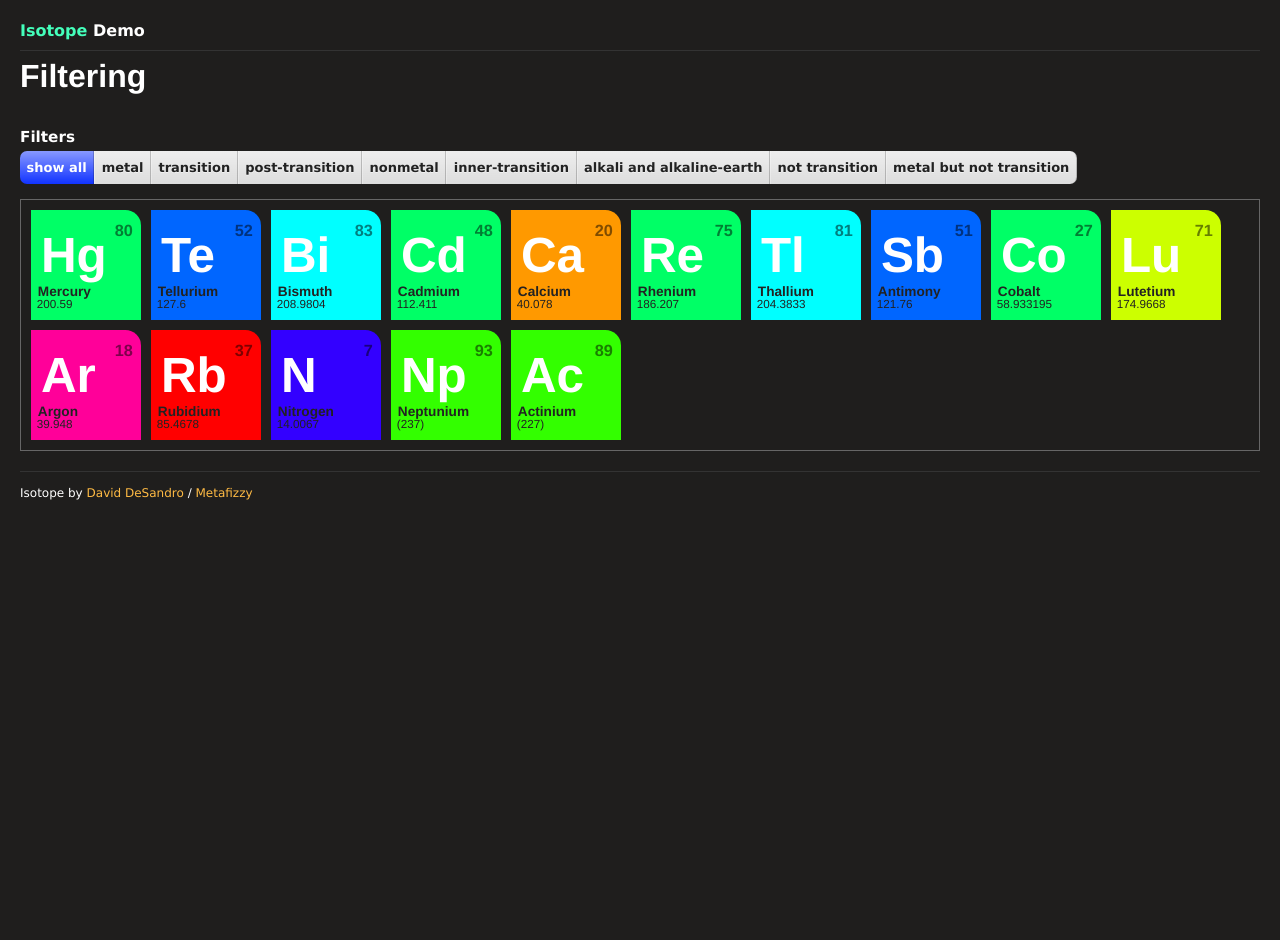
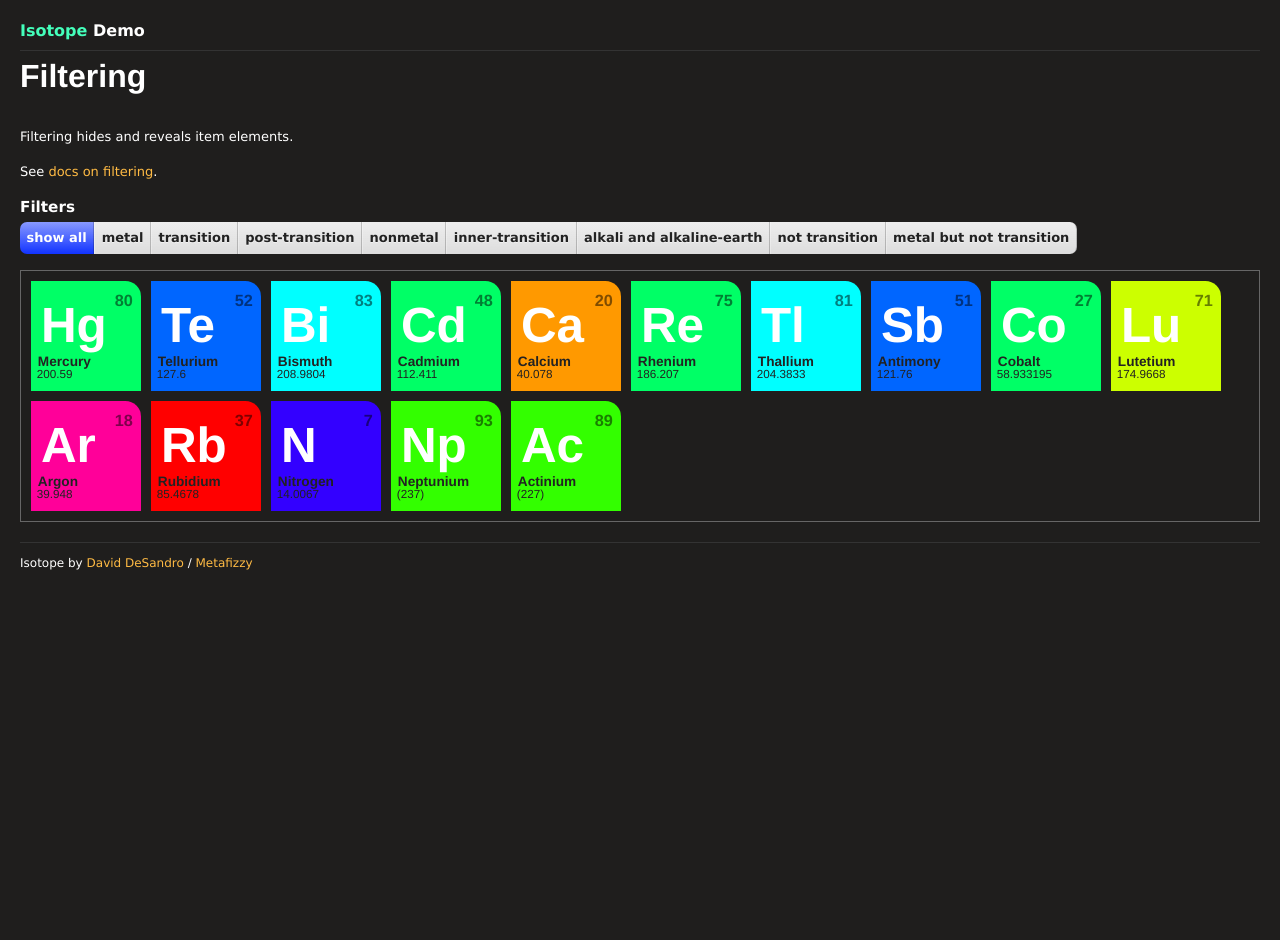
Before and after one commit to metafizzy/isotope, a Jekyll site: the page built from _posts/demos/2010-12-30-filtering.html, in a window 1280 px wide. Built offline with Jekyll 4.4.1, drawn with Linux system fonts in a browser that asks for light colours.

Commit message:
docs : copy edits to demos; more copy for window.load

```diff
--- a/_posts/demos/2010-12-29-layout-modes.html
+++ b/_posts/demos/2010-12-29-layout-modes.html
@@ -7,7 +7,7 @@ related: layouts
 
   <section id="copy">
     <p>Isotope has a versatile layout engine that can accommodate multiple layout modes. Vertical layouts react to changes in browser width. Horizontal layouts react to browser height.</p>
-    <p>See docs on <a href="../docs/layout-modes.html">layout modes</a>.</p>
+    <p>See <a href="../docs/layout-modes.html">docs on layout modes</a>.</p>
   </section>
 
   <section id="options" class="clearfix">
--- a/_posts/demos/2010-12-30-filtering.html
+++ b/_posts/demos/2010-12-30-filtering.html
@@ -4,6 +4,12 @@ layout: demo
 category: demos
 related: filtering
 ---
+
+  <section id="copy">
+    <p>Filtering hides and reveals item elements.</p>
+    <p>See <a href="../docs/filtering.html">docs on filtering</a>.</p>
+  </section>
+
 
   <section id="options" class="clearfix">
 
--- a/_posts/demos/2010-12-30-sorting.html
+++ b/_posts/demos/2010-12-30-sorting.html
@@ -7,7 +7,7 @@ related: sorting
 
   <section id="copy">
     <p>Sort item elements based on any data you can extract from them.</p>
-    <p>See <a href="../docs/sorting.html">docs on Sorting</a>.</p>
+    <p>See <a href="../docs/sorting.html">docs on sorting</a>.</p>
   </section>
 
   <section id="options" class="clearfix">
--- a/_posts/docs/2010-12-11-troubleshooting.mdown
+++ b/_posts/docs/2010-12-11-troubleshooting.mdown
@@ -66,7 +66,7 @@ $('#container').imagesLoaded( function(){
 
 ### `$(window).load()`
 
-Another solution is to initialize Isotope inside `$(window).load()` instead of `$(document).ready()`.
+Another solution is to initialize Isotope inside `$(window).load()` instead of `$(document).ready()`. This will trigger Isotope after all the media on the page has loaded.
 
 {% highlight javascript %}
 
```
